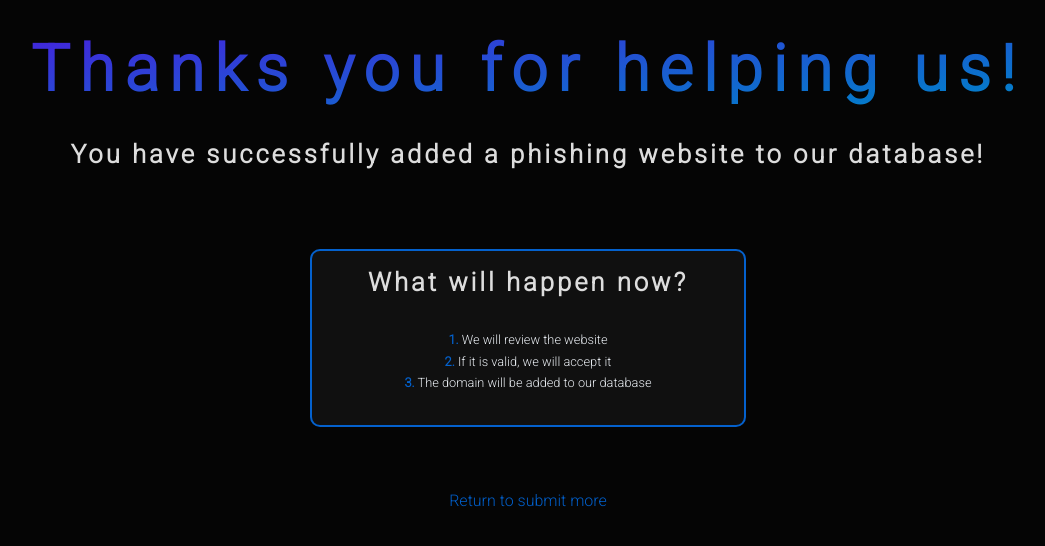
After one commit to ThredeX/stop_phishing, a Django app: page /success/ in a window 1280 px wide. The commit adds this page. Shown: the top 546 px of the page, without its empty margins (112-1157 px from the left). Run offline with Django 4.2, Linux system fonts and the light colour scheme.

Commit message:
The app should work now

```diff
--- /dev/null
+++ b/report/templates/report/success.html
@@ -0,0 +1,17 @@
+{% extends 'base.html' %}
+{% block title %}Successfully helped!{% endblock title %}
+{% block content %}
+<div>
+    <h1>Thanks you for helping us!</h1>
+    <h3>You have successfully added a phishing website to our database!</h3>
+    <div class="how-works-con">
+        <h3 class="how-h">What will happen now?</h3>
+        <ul class="how-works-ul">
+            <li><span>1.</span> We will review the website</li>
+            <li><span>2.</span> If it is valid, we will accept it</li>
+            <li><span>3.</span> The domain will be added to our database</li>
+        </ul>
+    </div>
+    <a href="{% url 'report:home' %}">Return to submit more</a>
+</div>
+{% endblock content %}
--- a/report/urls.py
+++ b/report/urls.py
@@ -4,4 +4,5 @@ from . import views
 app_name = 'report'
 urlpatterns = [
     path('', views.home, name='home'),
+    path('success/', views.success, name='success')
 ]
--- a/report/views.py
+++ b/report/views.py
@@ -1,5 +1,4 @@
 from django.shortcuts import redirect, render
-from django.http import response
 
 from .models import PhishingUrl
 from .forms import PhishingUrlForm
@@ -13,7 +12,7 @@ def home(req):
             form = PhishingUrlForm(req.POST)
             if form.is_valid():
                 form.save()
-            print(form.errors)
+                return redirect('report:success')
     return render(
         req,
         'report/home.html',
@@ -22,3 +21,7 @@ def home(req):
             'form': form
         }
     )
+
+
+def success(req):
+    return render(req, 'report/success.html')
--- a/static/styles/style.css
+++ b/static/styles/style.css
@@ -6,7 +6,7 @@
   font-family: "Roboto", sans-serif;
   border: none;
 }
-*:focus{
+*:focus {
   outline: none;
   border: none;
   color: #fff;
@@ -21,10 +21,14 @@ body {
 }
 main {
   display: flex;
+  width: 100%;
   justify-content: center;
 }
+main > div {
+  width: 100%;
+}
 h1 {
-    padding-block: 8rem 2rem;
+  padding-block: 2rem 2rem;
   font-size: clamp(2rem, 5vw, 5rem);
   letter-spacing: 10px;
   text-align: center;
@@ -37,7 +41,7 @@ h1 {
   -webkit-text-fill-color: transparent;
 }
 h3 {
-        font-size: clamp(.8rem, 2vw, 2rem);
+  font-size: clamp(0.8rem, 2vw, 2rem);
   letter-spacing: 3px;
   text-align: center;
   color: #ddd;
@@ -46,7 +50,7 @@ h1 {
   color: rgba(0, 119, 255, 0.788);
   font-weight: bolder;
 }
-    input[type='url']{
+input[type="url"] {
   width: 40vw;
   font-size: 1.5rem;
   min-width: 20rem;
@@ -57,47 +61,46 @@ h1 {
   border: 2px rgba(0, 119, 255, 0.788) solid;
   margin-top: 2rem;
 }
-    input[type='url']::placeholder{
+input[type="url"]::placeholder {
   text-align: center;
   font-size: 1.5rem;
   padding: 0;
 }
-    form{
+form {
   display: flex;
   flex-direction: column;
   gap: 1rem;
   align-items: center;
 }
-    input[type='submit']{
+input[type="submit"] {
   padding: 1rem 3rem;
   border-radius: 10px;
   background-color: rgba(250, 250, 250, 0.048);
   border: 2px rgba(0, 119, 255, 0.788) solid;
   color: rgb(255, 255, 255);
   cursor: pointer;
-        transition: all .8s;
+  transition: all 0.8s;
 }
-    input[type='submit']:hover{
+input[type="submit"]:hover {
   background-color: rgba(7, 84, 184, 0.281);
 }
-    li{
+li {
   color: rgb(231, 235, 240);
 }
-    .how-h{
+.how-h {
   margin-top: 1rem;
 }
-    .how-works-ul{
+.how-works-ul {
   padding-block: 2rem;
   display: flex;
   align-items: center;
   flex-direction: column;
-
 }
-.how-works-ul > li{
-    padding: .2rem;
-    font-size: clamp(.8rem, 1vw, 1rem);
+.how-works-ul > li {
+  padding: 0.2rem;
+  font-size: clamp(0.8rem, 1vw, 1rem);
 }
-.how-works-con{
+.how-works-con {
   margin: 0 auto;
   margin-top: 5rem;
   border-radius: 10px;
@@ -106,8 +109,16 @@ h1 {
   width: auto;
   max-width: 27rem;
 }
+a {
+  display: flex;
+  justify-content: center;
+  text-decoration: none;
+  color: rgba(0, 119, 255, 0.788);
+  margin-top: 4rem;
+}
+
 @media screen and (max-width: 500px) {
-    h1{
+  h1 {
     padding-block: 3rem 2rem;
   }
 }
--- a/stop_phishing/settings.py
+++ b/stop_phishing/settings.py
@@ -29,7 +29,7 @@ SECRET_KEY = env(
     default='django-insecure-hwj*2hic(l^!gpb&-rs=78(1o@y#k1pbl4e#1si3n**-r20g5v'
 )
 
-DEBUG = True
+DEBUG = env("DEBUG", default=False)
 
 ALLOWED_HOSTS = []
 
```
Also changed, not shown: report/forms.py (+6 -4 lines), 1 other file. Lines whose indentation alone changed are shown as unchanged.
